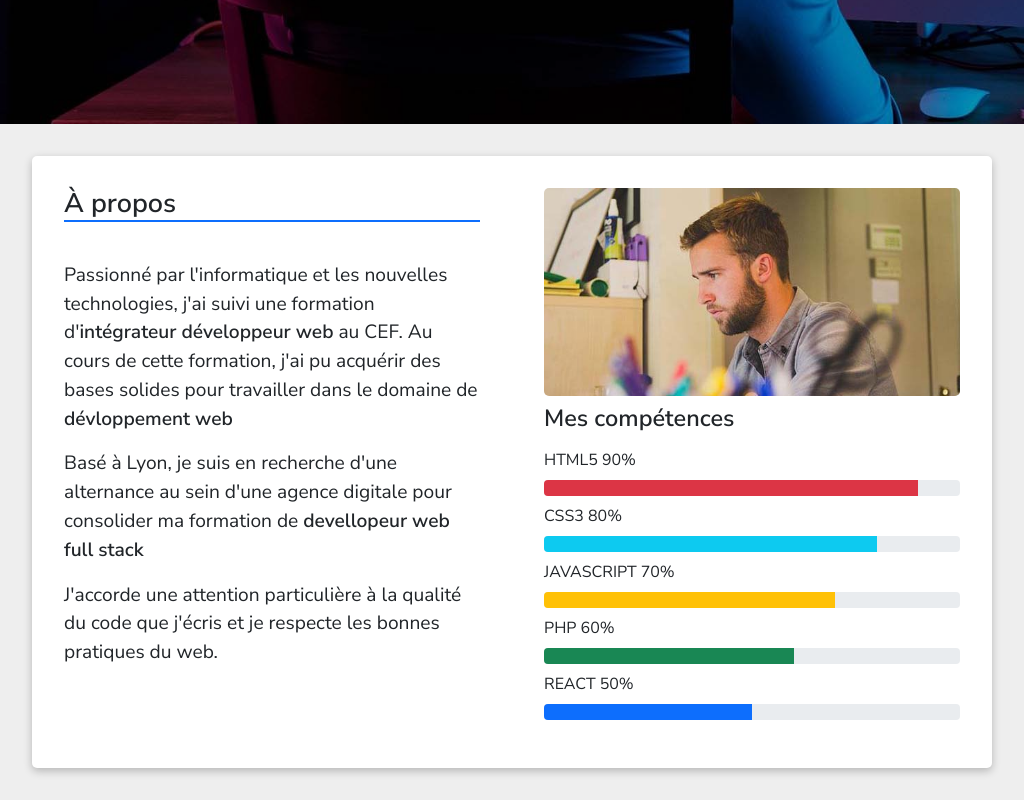
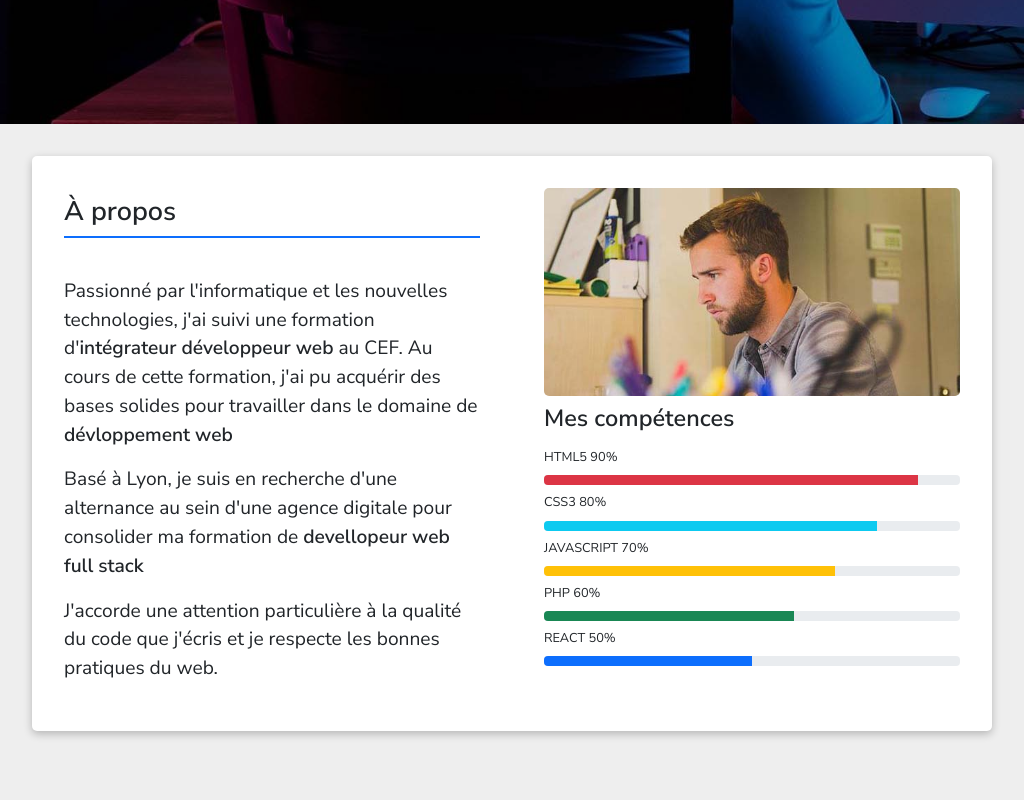
Before and after one commit to masterxamss/cv-react-repo, a React (Vite) app: page / in a window 1024 px wide. Shown: the part 852-1652 px from the top of the page. After the commit the page ends 1615 px from the top, so only its background shows below. Built offline with nearby package versions, Linux system fonts and the light colour scheme.

Commit message:
update media querys

```diff
--- a/src/scss/pages/_home.scss
+++ b/src/scss/pages/_home.scss
@@ -1,10 +1,11 @@
 /* HOME MOBILE VERSION */
-@media screen and (min-width: 0px) and (max-width: 720px){
+@media screen and (min-width: 320px) and (max-width: 480px){
     .hero-banner{
         background: rgb(0, 0, 0, 0.3);
         background-image: url('../../assets/images/hero-bg-mobile.jpg');
         background-size: 210%;
         background-position: 50% 75%;
+        background-repeat: no-repeat;
         width: 100%;
         height: 90vh;
 
@@ -91,8 +92,98 @@
     }
 }
 
+@media screen and (min-width: 481px) and (max-width: 1024px){
+    .hero-banner{
+        background: rgb(0, 0, 0, 0.3);
+        background-image: url('../../assets/images/hero-bg-tablette.jpg');
+        background-size: cover;
+        background-position: 50% 75%;
+        width: 100%;
+        height: 115vh;
+
+        .content{
+            display: flex;
+            flex-direction: column;
+            align-items: center;
+            justify-content: center;
+            width: 100%;
+            height: 100%;
+            background-color: rgb(0, 0, 0, 0.3);
+            text-align: center;
+        }
+
+        h1{
+            font-size: 4rem;
+        }
+
+        h1, h2{
+            margin-bottom: 1rem;
+            color:white;
+        }
+    }
+
+    .about{
+        width: 100%;
+        display: flex;
+        justify-content: center;
+
+        .about-container{
+            display: flex;
+            flex-direction: row;
+            width: 95%;
+            margin: 2rem;
+            height:fit-content;
+            background-color: #fff;
+            border-radius: $base-border-radius;
+            box-shadow: $base-box-shadow;
+
+            .about-content{
+                width: 50%;
+                padding: 1rem;
+
+                h3{
+                    width: 100%;
+                    padding: .5rem 0;
+                    border-bottom: 2px solid $blue-color;
+                }
+
+                article{
+                    margin-top: 2em;
+                    font-size: .9rem;
+                }
+            }
+
+            .skills{
+                width: 50%;
+                padding: 1rem;
+
+                img{
+                    width: 100%;
+                    border-radius: $base-border-radius;
+                }
+
+                h4{
+                    margin-top: .5rem;
+                }
+
+                p{
+                    margin-bottom: 0;
+                    padding: .5rem 0;
+                    font-size: .8rem;
+                }
+
+                .progress{
+                    height: 10px;
+                }
+
+            }
+
+        }
+    }
+}
+
 /* HOME DESKTOP VERSION */
-@media screen and (min-width: 721px){
+@media screen and (min-width: 1024px){
     .hero-banner{
         background: rgb(0, 0, 0, 0.3);
         background-image: url('../../assets/images/hero-bg.jpg');
@@ -141,6 +232,7 @@
 
                 h3{
                     width: 100%;
+                    padding: .5rem 0;
                     border-bottom: 2px solid $blue-color;
                 }
 
--- a/src/styles/css/index.css
+++ b/src/styles/css/index.css
@@ -21,12 +21,13 @@ ul {
 }
 
 /* HOME MOBILE VERSION */
-@media screen and (min-width: 0px) and (max-width: 720px) {
+@media screen and (min-width: 320px) and (max-width: 480px) {
   .hero-banner {
     background: rgba(0, 0, 0, 0.3);
     background-image: url("../../assets/images/hero-bg-mobile.jpg");
     background-size: 210%;
     background-position: 50% 75%;
+    background-repeat: no-repeat;
     width: 100%;
     height: 90vh;
   }
@@ -98,8 +99,82 @@ ul {
     padding: 0.5rem 0;
   }
 }
+@media screen and (min-width: 481px) and (max-width: 1024px) {
+  .hero-banner {
+    background: rgba(0, 0, 0, 0.3);
+    background-image: url("../../assets/images/hero-bg-tablette.jpg");
+    background-size: cover;
+    background-position: 50% 75%;
+    width: 100%;
+    height: 115vh;
+  }
+  .hero-banner .content {
+    display: flex;
+    flex-direction: column;
+    align-items: center;
+    justify-content: center;
+    width: 100%;
+    height: 100%;
+    background-color: rgba(0, 0, 0, 0.3);
+    text-align: center;
+  }
+  .hero-banner h1 {
+    font-size: 4rem;
+  }
+  .hero-banner h1, .hero-banner h2 {
+    margin-bottom: 1rem;
+    color: white;
+  }
+  .about {
+    width: 100%;
+    display: flex;
+    justify-content: center;
+  }
+  .about .about-container {
+    display: flex;
+    flex-direction: row;
+    width: 95%;
+    margin: 2rem;
+    height: fit-content;
+    background-color: #fff;
+    border-radius: 5px;
+    box-shadow: rgba(0, 0, 0, 0.24) 0px 3px 8px;
+  }
+  .about .about-container .about-content {
+    width: 50%;
+    padding: 1rem;
+  }
+  .about .about-container .about-content h3 {
+    width: 100%;
+    padding: 0.5rem 0;
+    border-bottom: 2px solid #0d6efd;
+  }
+  .about .about-container .about-content article {
+    margin-top: 2em;
+    font-size: 0.9rem;
+  }
+  .about .about-container .skills {
+    width: 50%;
+    padding: 1rem;
+  }
+  .about .about-container .skills img {
+    width: 100%;
+    border-radius: 5px;
+  }
+  .about .about-container .skills h4 {
+    margin-top: 0.5rem;
+  }
+  .about .about-container .skills p {
+    margin-bottom: 0;
+    padding: 0.5rem 0;
+    font-size: 0.8rem;
+  }
+  .about .about-container .skills .progress {
+    height: 10px;
+  }
+}
 /* HOME DESKTOP VERSION */
-@media screen and (min-width: 721px) {
+@media screen and (min-width: 1024px) {
   .hero-banner {
     background: rgba(0, 0, 0, 0.3);
     background-image: url("../../assets/images/hero-bg.jpg");
@@ -144,6 +219,7 @@ ul {
   }
   .about .about-container .about-content h3 {
     width: 100%;
+    padding: 0.5rem 0;
     border-bottom: 2px solid #0d6efd;
   }
   .about .about-container .about-content article {
```
